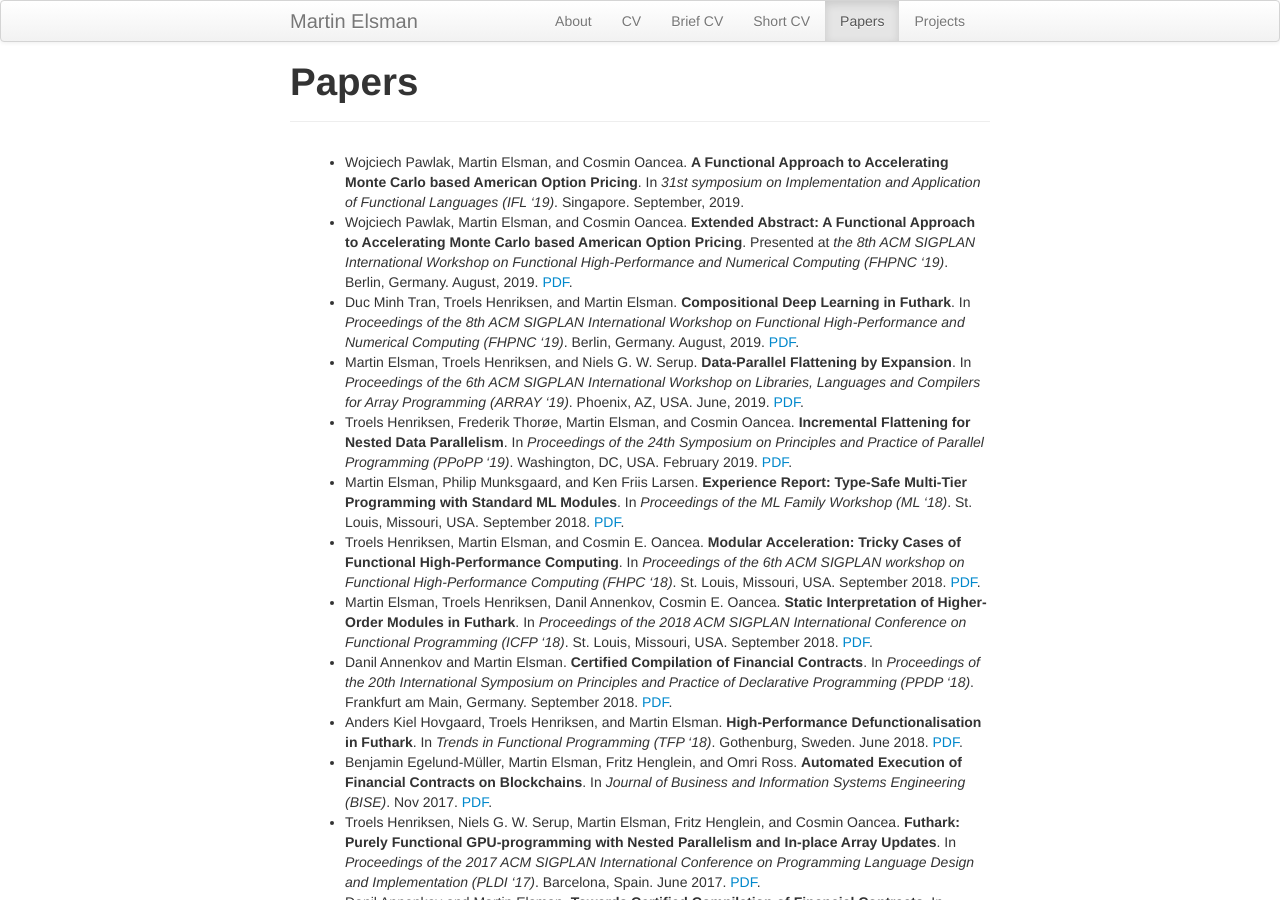
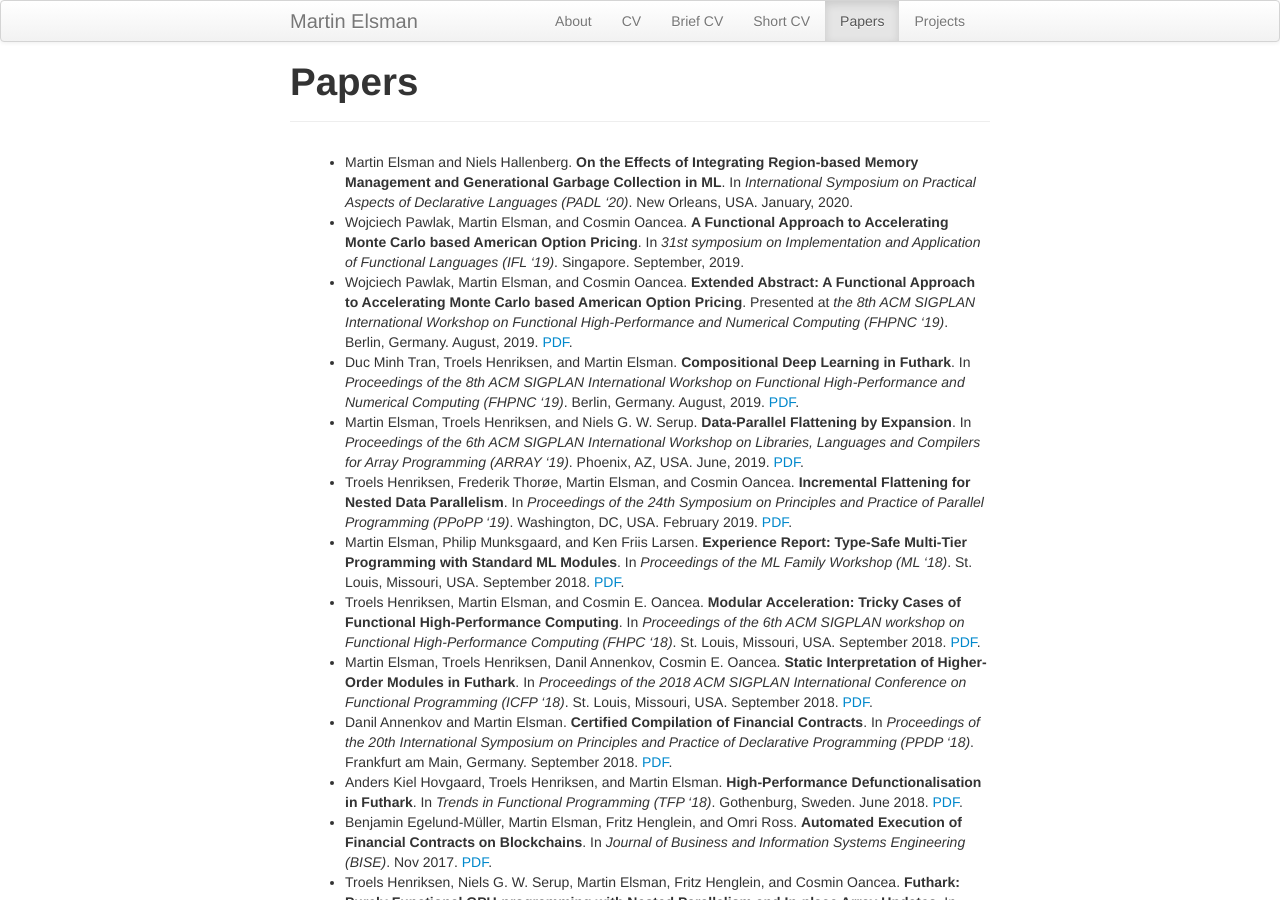
Before and after one commit to melsman/melsman.github.io, a Jekyll site: the page built from papers.md, in a window 1280 px wide and 900 px high. Built offline with Jekyll 4.4.1, drawn with Linux system fonts in a browser that asks for light colours; nearby versions of some CDN libraries.

Commit message:
new paper

```diff
--- a/papers.md
+++ b/papers.md
@@ -5,6 +5,10 @@ header: Papers
 group: navigation
 ---
 {% include JB/setup %}
+
+* Martin Elsman and Niels Hallenberg. __On the Effects of Integrating Region-based Memory Management and Generational Garbage Collection in ML__. In
+_International Symposium on Practical Aspects of Declarative Languages
+(PADL '20)_. New Orleans, USA. January, 2020.
 
 * Wojciech Pawlak, Martin Elsman, and Cosmin Oancea. __A Functional Approach to Accelerating Monte Carlo based American Option Pricing__. In _31st symposium on Implementation and Application of Functional Languages (IFL '19)_. Singapore. September, 2019.
 
```
